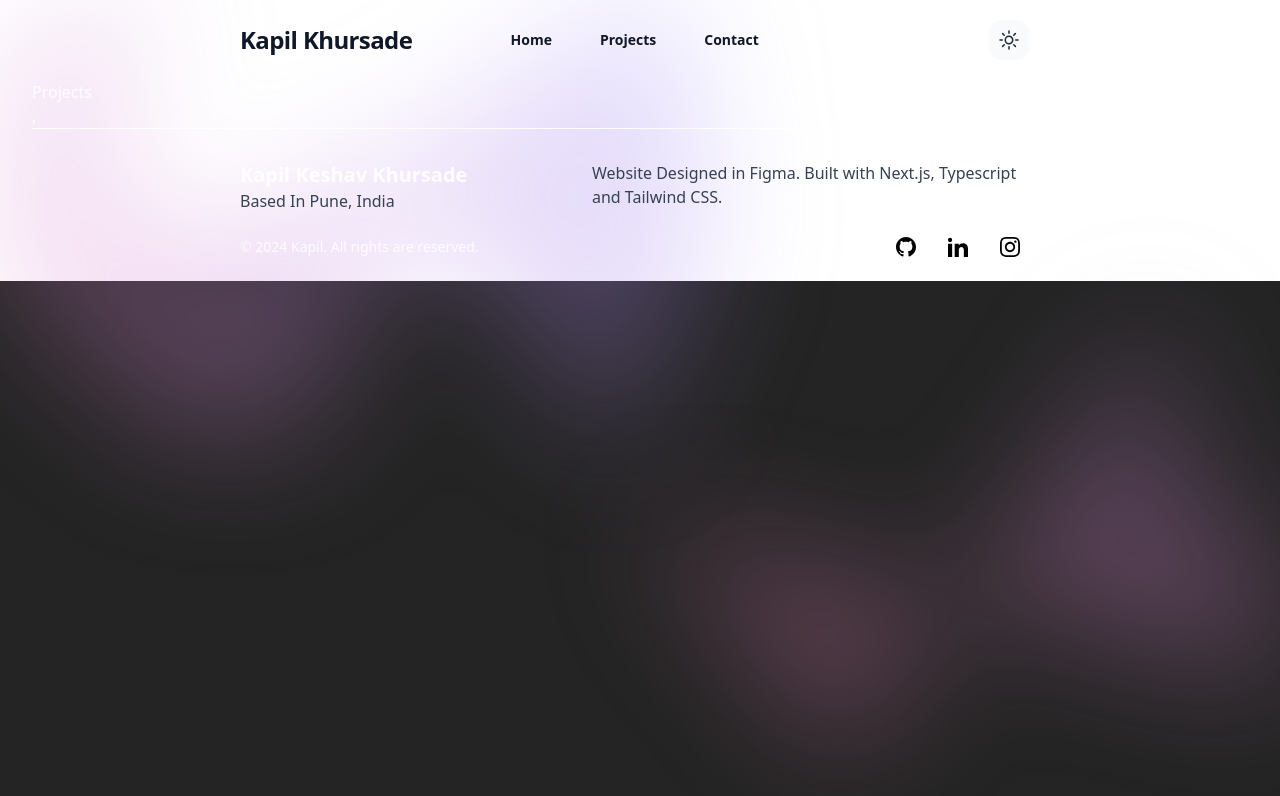
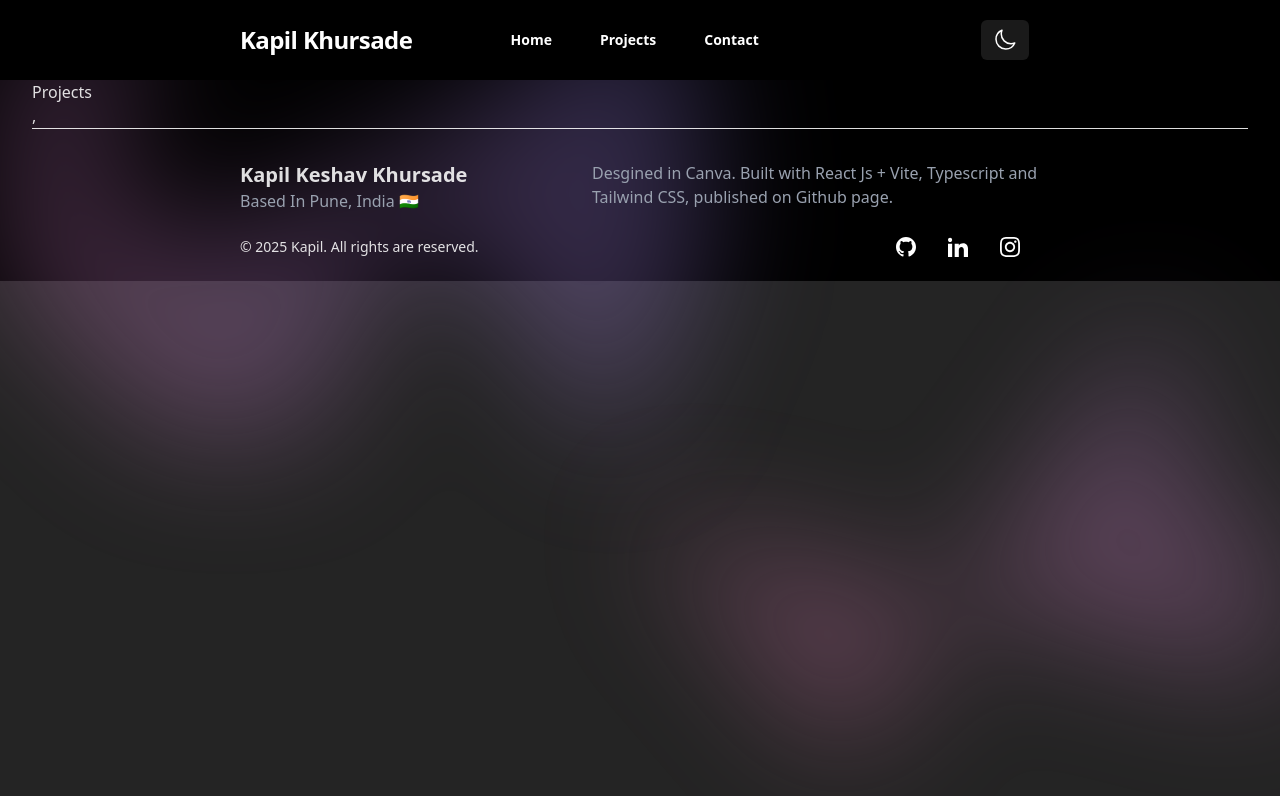
Before and after one commit to kapil-khursade/kapil-khursade.github.io, a React (Vite) app: page /#/projects in a window 1280 px wide. Shown: the top 796 px of the page. Built offline with nearby package versions, Linux system fonts and the light colour scheme.

Commit message:
added mode button

```diff
--- a/src/componant/FooterComponant.tsx
+++ b/src/componant/FooterComponant.tsx
@@ -10,19 +10,19 @@ function FooterComponant() {
                             <div><h2 className="text-xl font-bold">Kapil Keshav Khursade</h2>
                                 <div className="flex gap-2 items-center">
                                     {/* <image alt="Algerian Flag" loading="lazy" width="25" height="25" decoding="async" data-nimg="1" style="color:transparent" src="/algeria.svg"> */}
-                                    <p className="text-gray-700 dark:text-gray-400">Based In Pune, India</p>
+                                    <p className="text-gray-700 dark:text-gray-400">Based In Pune, India 🇮🇳</p>
                                 </div>
                             </div>
                         </div>
                     </div>
                     <div className="flex flex-col md:flex-row md:space-x-8">
-                        <p className="text-gray-700 dark:text-gray-400 max-w-md">Website Designed in Figma. Built with Next.js, Typescript and Tailwind CSS.</p>
+                        <p className="text-gray-700 dark:text-gray-400 max-w-md">Desgined in Canva. Built with React Js + Vite, Typescript and Tailwind CSS, published on Github page.</p>
                     </div>
                 </div>
             </div>
             <div className="text-foreground pb-6 px-5 sm:px-20 xl:px-52">
                 <div className="mx-auto flex justify-between items-center">
-                    <p className="text-xs sm:text-sm">© 2024 Kapil. All rights are reserved.</p>
+                    <p className="text-xs sm:text-sm">© 2025 Kapil. All rights are reserved.</p>
                     <div className="flex items-center gap-8 text-xl text-gray-700 dark:text-gray-500">
                         <SocialLinks />
                     </div>
--- /dev/null
+++ b/src/componant/ModeDropdown.tsx
@@ -0,0 +1,52 @@
+import { Menu, MenuButton, MenuItem, MenuItems } from '@headlessui/react'
+import { MoonIcon, SunIcon } from '@heroicons/react/24/outline'
+import { useEffect, useState } from 'react'
+
+export default function ModeDropdown() {
+  const [mode, setMode] = useState('dark');
+
+  useEffect(() => {
+    const storedMode = localStorage.getItem('kapil_portfolio_theme') || mode
+    document.documentElement.setAttribute("data-theme", storedMode);
+    setMode(storedMode)
+  }, [mode])
+
+  const handleModeChange = (modevar: string) => {
+    setMode(modevar)
+    document.documentElement.setAttribute("data-theme", modevar);
+    localStorage.setItem('kapil_portfolio_theme', modevar)
+  }
+
+  const ModeItemsButton = ({modeVar}: any) => {
+    return (
+      <MenuItem>
+        <button
+          onClick={() => handleModeChange(modeVar.toLocaleLowerCase())}
+          className="block px-4 py-2 text-sm text-gray-300 data-focus:w-full data-focus:bg-white/5 data-focus:text-white data-focus:outline-hidden"
+        >
+          {modeVar}
+        </button>
+      </MenuItem>
+    )
+  }
+
+  return (
+    <Menu as="div" className="relative inline-block">
+      <MenuButton className="inline-flex w-full justify-center gap-x-1.5 rounded-md bg-white dark:bg-white/10 px-3 py-2 text-sm font-semibold text-gray-900 shadow-xs hover:bg-white/10">
+        {mode==='dark' ? <MoonIcon aria-hidden="true" className="size-6 stroke-white" /> :
+          <SunIcon aria-hidden="true" className="stroke-black size-6" />}
+      </MenuButton>
+
+      <MenuItems
+        transition
+        className="absolute right-0 z-10 mt-2 w-25 origin-top-right rounded-md bg-gray-800 outline-1 -outline-offset-1 outline-white/10 transition data-closed:scale-95 data-closed:transform data-closed:opacity-0 data-enter:duration-100 data-enter:ease-out data-leave:duration-75 data-leave:ease-in"
+      >
+        <div className="py-1">
+            <ModeItemsButton modeVar={'Dark'}/>
+            <ModeItemsButton modeVar={'Light'}/>
+            {/* <ModeItemsButton modeVar={'System'}/> */}
+        </div>
+      </MenuItems>
+    </Menu>
+  )
+}
--- a/src/componant/NavbarComponant.tsx
+++ b/src/componant/NavbarComponant.tsx
@@ -1,6 +1,7 @@
 import { useState, useEffect } from "react";
 import { Dialog, DialogPanel } from "@headlessui/react";
-import { Bars3Icon, XMarkIcon, SunIcon } from "@heroicons/react/24/outline";
+import { Bars3Icon, XMarkIcon } from "@heroicons/react/24/outline";
+import ModeDropdown from "./ModeDropdown";
 
 const navigation = [
   { name: "Home", href: "/" },
@@ -9,7 +10,7 @@ const navigation = [
 ];
 
 const beforeScrollClass = "flex place-items-center sticky top-0 z-50 py-4 h-[80px] dark:bg-black"
-const onScrollClass = "flex place-items-center sticky top-0 z-50 py-4 h-[80px] backdrop-blur-2xl dark:bg-transparent border-border border-b-1"
+const onScrollClass = "flex place-items-center sticky top-0 z-50 py-4 h-[80px] backdrop-blur-2xl dark:bg-transparent"
 
 function NavbarComponant() {
   const [mobileMenuOpen, setMobileMenuOpen] = useState(false);
@@ -17,7 +18,7 @@ function NavbarComponant() {
 
   useEffect(() => {
     const handleScroll = () => {
-      if (window.scrollY > 0) {
+      if (window.scrollY > 92) {
         setScrolled(true);
       }else{
         setScrolled(false)
@@ -64,12 +65,7 @@ function NavbarComponant() {
             ))}
           </div>
           <div className="hidden lg:flex lg:flex-1 lg:justify-end">
-            <button
-              type="button"
-              className="inline-flex items-center gap-2 rounded-xl bg-gray-50 p-2 text-gray-800 hover:bg-gray-200 focus:outline-none cursor-pointer"
-            >
-              <SunIcon aria-hidden="true" className="size-6" />
-            </button>
+            <ModeDropdown />
           </div>
         </nav>
       </div>
@@ -103,14 +99,6 @@ function NavbarComponant() {
                   </a>
                 ))}
               </div>
-              <div className="py-6">
-                <a
-                  href="#"
-                  className="-mx-3 block rounded-lg px-3 py-2.5 text-base/7 font-semibold text-gray-900 hover:bg-gray-50"
-                >
-                  <SunIcon aria-hidden="true" className="size-6" />
-                </a>
-              </div>
             </div>
           </div>
         </DialogPanel>
--- a/src/index.css
+++ b/src/index.css
@@ -1,4 +1,6 @@
 @import "tailwindcss";
+
+@custom-variant dark (&:where([data-theme=dark], [data-theme=dark] *));
 
 :root {
   font-family: system-ui, Avenir, Helvetica, Arial, sans-serif;
--- a/src/pages/Home.tsx
+++ b/src/pages/Home.tsx
@@ -1,4 +1,5 @@
 import SocialLinks from "../componant/SocialLinks";
+import { AtSymbolIcon, CodeBracketSquareIcon } from "@heroicons/react/24/outline";
 
 function Home() {
   return (
@@ -20,11 +21,12 @@ function Home() {
         </p>
         <div className="flex flex-col gap-8 lg:gap-0 lg:flex-row lg:items-center justify-between max-w-[600px] mt-8">
           <div className="flex gap-2 lg:gap-4">
-            <button className='border-black dark:border-white border rounded-md inline-flex items-center justify-center py-3 px-3 text-center text-base font-medium text-black dark:text-white hover:bg-gray-4 dark:hover:bg-dark-3'>
-              Contact Me
-            </button>
-            <button className='border-black dark:border-white border rounded-md inline-flex items-center justify-center py-3 px-3 text-center text-base font-medium text-black dark:text-white hover:bg-gray-4 dark:hover:bg-dark-3'>
-              View Projects
+            <a href="mailto:kapilkhursade.210gmail.com"
+            className='gap-2 border-black dark:border-white border rounded-md inline-flex items-center justify-center py-3 px-3 text-center text-base font-medium text-black dark:text-white hover:bg-white/10 dark:hover:bg-white/10 cursor-pointer'>
+              <AtSymbolIcon  aria-hidden="true" className="size-6 stroke-black dark:stroke-white" /> Contact Me
+            </a>
+            <button className='gap-2 border-black dark:border-white border rounded-md inline-flex items-center justify-center py-3 px-3 text-center text-base font-medium text-black dark:text-white hover:bg-white/10 dark:hover:bg-white/10 cursor-pointer'>
+              <CodeBracketSquareIcon  aria-hidden="true" className="size-6 stroke-black dark:stroke-white" /> Resume
             </button>
           </div>
           <div data-orientation="vertical" role="none" className="shrink-0 w-[1px] bg-black dark:bg-white h-4 hidden lg:block"></div>
```
